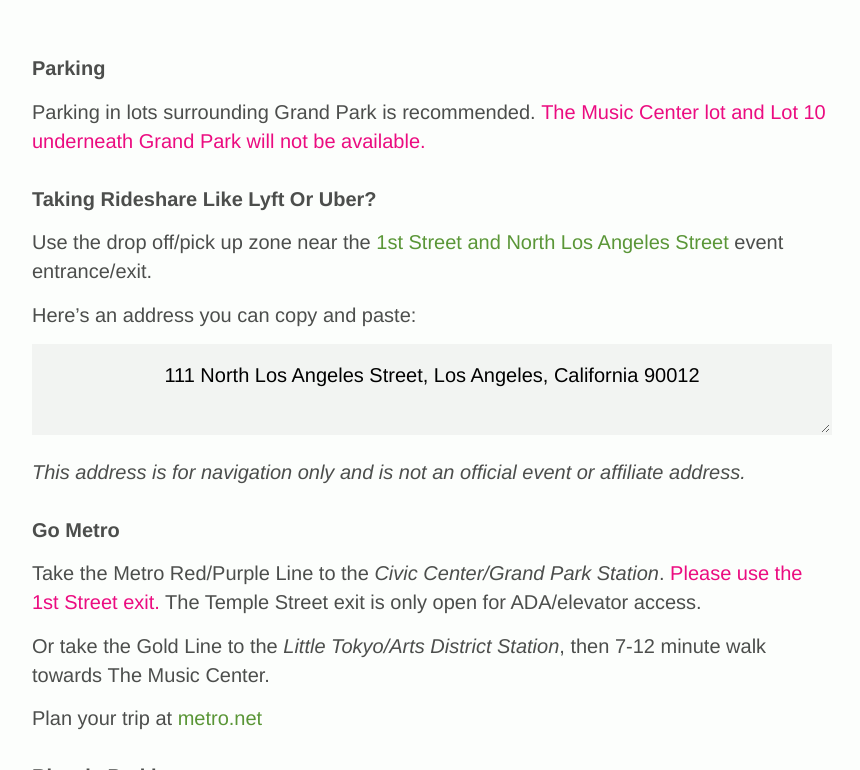
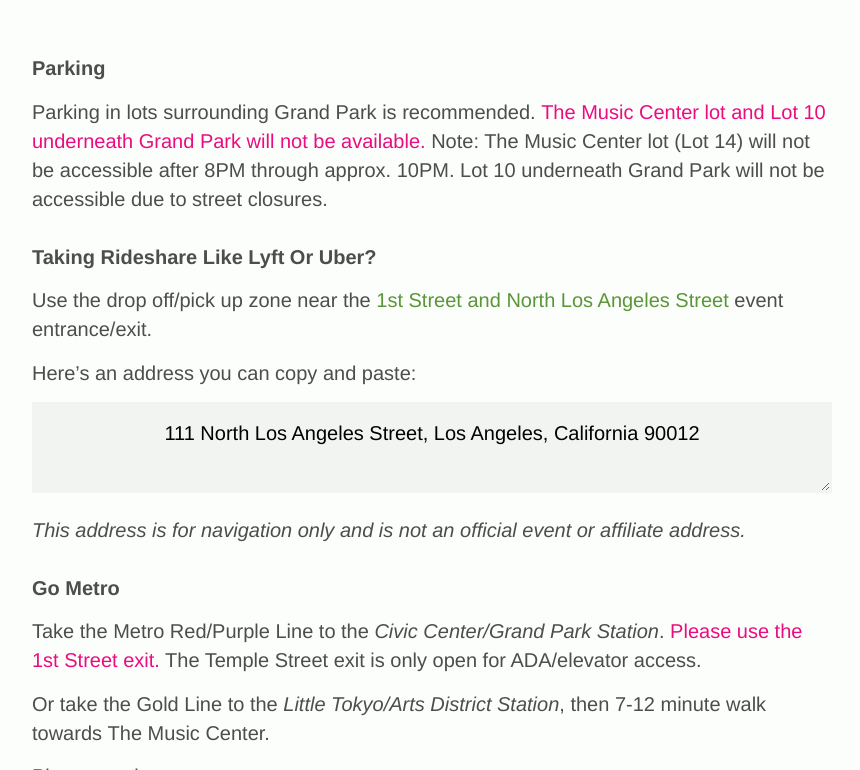
Before and after one commit to grandparkla/july4, a Jekyll site: the page built from index.markdown, in a window 1280 px wide and 900 px high, scrolled down 6465 px, cut to the strip 130-900 px from the top of the window. Shown: the whole strip, without its empty margins (208-1068 px from the left). Built offline with Jekyll 4.4.1, drawn with Linux system fonts in a browser that asks for light colours; some of the changed lines change nothing that is shown; some of the changed text lies outside the part shown.

Commit message:
Copy Update #7
-Duncan

```diff
--- a/index.markdown
+++ b/index.markdown
@@ -146,12 +146,12 @@
 
 There will be a dedicated play spaces on the event lawn for children ages 4-14.
 
-**Event Lawn**
+**Event Lawn** (Between Spring St. & Broadway)
 
 2PM – 5:30PM
 [Got Game Sports](https://www.gotgamecamp.com) will be leading tag, soccer and other games until 5:30PM.
 
-**The Sandlot**
+**The Sandlot** (Between Spring St. & Broadway)
 
 2PM – 7PM
 Games: Hop on board one of the game trucks and play with your friends!
@@ -182,6 +182,7 @@
 ### Parking
 
 Parking in lots surrounding Grand Park is recommended. **The Music Center lot and Lot 10 underneath Grand Park will not be available.**
+Note: The Music Center lot (Lot 14) will not be accessible after 8PM through approx. 10PM. Lot 10 underneath Grand Park will not be accessible due to street closures.
 
 ### Taking Rideshare Like Lyft Or Uber?
 
```
